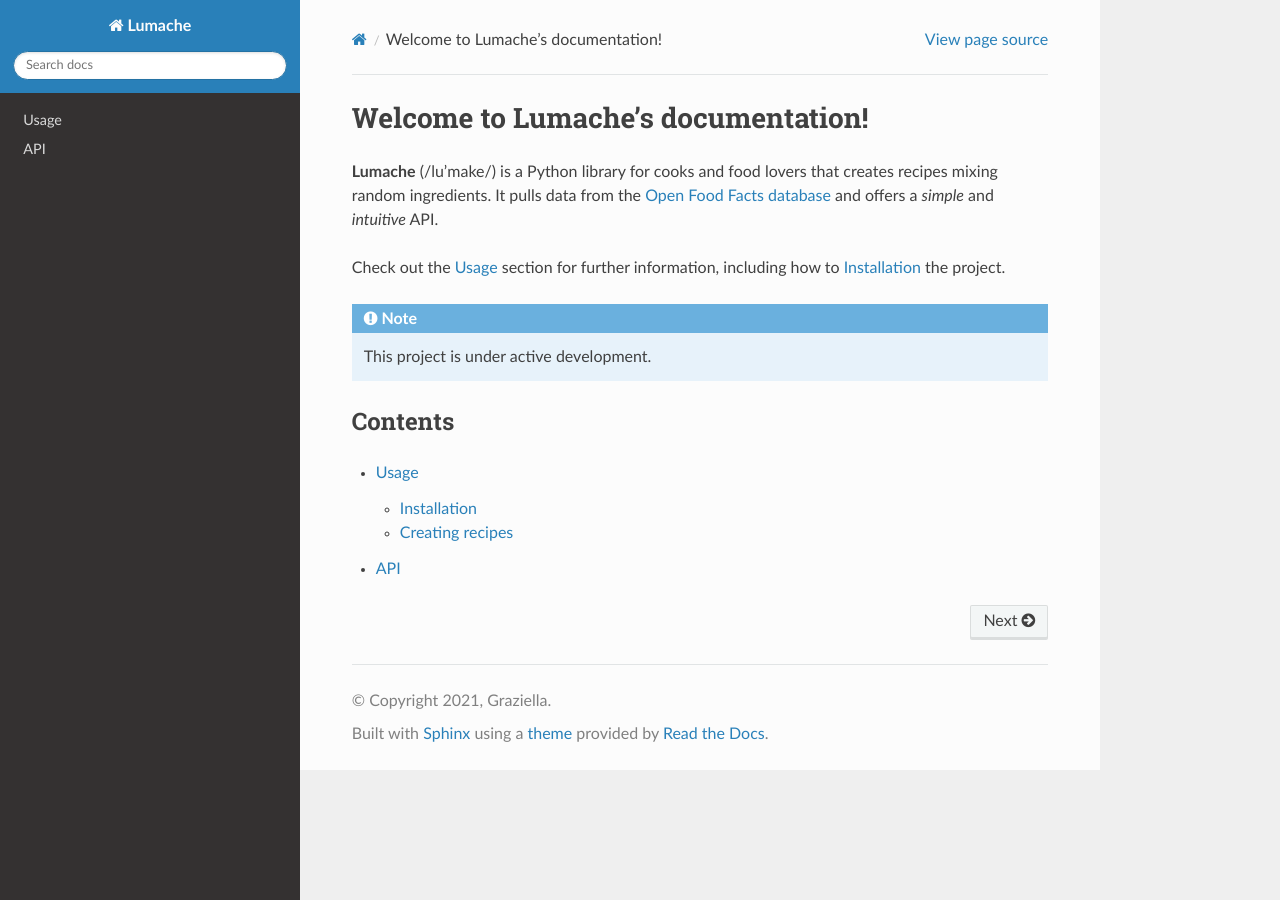
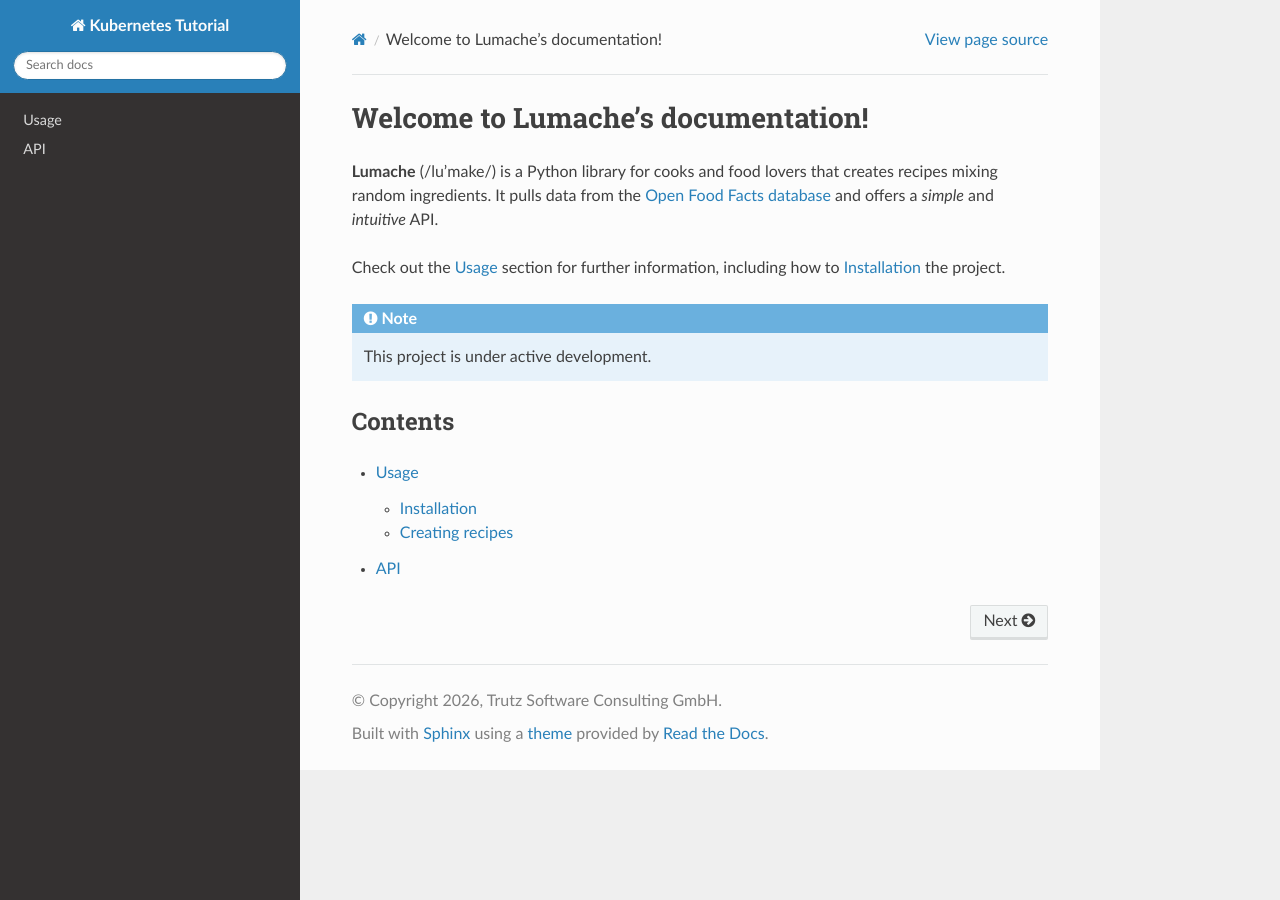
Before and after one commit to trutzio/kubernetes-tutorial, a Sphinx documentation site: the page built from docs/source/index.rst, in a window 1280 px wide. Built offline with Sphinx 7.4.7 and the Read the Docs theme 3.1.0, drawn with Linux system fonts in a browser that asks for light colours.

Commit message:
chore: Update project details in Sphinx configuration

```diff
--- a/docs/source/conf.py
+++ b/docs/source/conf.py
@@ -2,9 +2,9 @@
 
 # -- Project information
 
-project = 'Lumache'
-copyright = '2021, Graziella'
-author = 'Graziella'
+project = 'Kubernetes Tutorial'
+copyright = '2026, Trutz Software Consulting GmbH'
+author = 'Christian Trutz'
 
 release = '0.1'
 version = '0.1.0'
```
